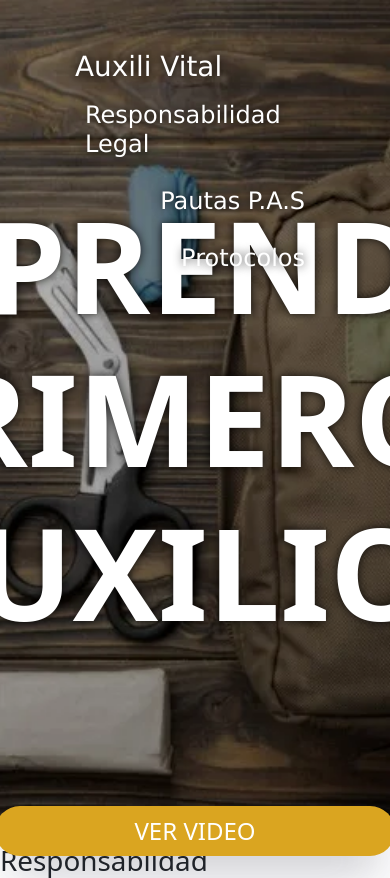
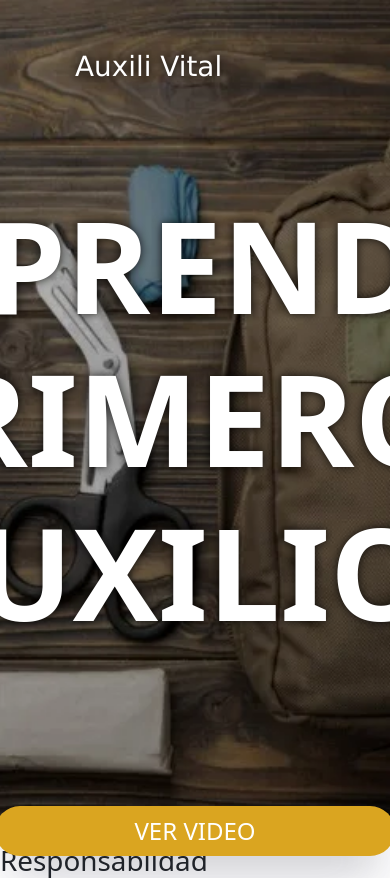
Before and after one commit to mikeGit147/Auxili_vital, a PHP site: page / in a window 390 px wide; the page is wider, and only the part inside the window is pictured. Shown: the top 878 px of that part. Run offline with PHP 8.4, Linux system fonts and the light colour scheme.

Commit message:
responsive

```diff
--- a/css/header.css
+++ b/css/header.css
@@ -1,6 +1,32 @@
 
+@media screen and (max-width: 1000px) {
+    .navbar-right {display: none;}
+    .navbar a.icon {
+      float: right;
+      display: block;
+    }
+  }
+
+  /* The "responsive" class is added to the topnav with JavaScript when the user clicks on the icon. This class makes the topnav look good on small screens (display the links vertically instead of horizontally) */
+/* @media screen and (max-width: 600px) {
+    .navbar.responsive {position: relative;}
+    .navbar.responsive a.icon {
+      position: absolute;
+      right: 0;
+      top: 0;
+    }
+    .navbar.responsive a {
+      float: none;
+      display: block;
+      text-align: left;
+    }
+  }
+  .navbar .icon {
+    display: none;
+  } */
 div.navbar{
     width: 100%;
+    height: auto;
     display: flex;
     float: left;
     align-items: center;
@@ -32,7 +58,9 @@ div.navbar{
 .navbar-left a h1:active{
     transform: scale(0.9);
 }
-/* hero section */
+
+
+                    /* hero section */
 
 .hero-background{
     background-image: url("../assets/img/1.jpg");
@@ -56,6 +84,7 @@ div.navbar{
 }
 
 .hero-container .title h1{
+    height: auto;
     margin-top: 50px;
     font-size: 8rem;
     font-weight: 700;
--- a/sections/navbar.php
+++ b/sections/navbar.php
@@ -1,10 +1,28 @@
+<link rel="stylesheet" href="https://cdnjs.cloudflare.com/ajax/libs/font-awesome/4.7.0/css/font-awesome.min.css">
 <div class="navbar">
-    <div class="navbar-left" id="navbar">
+    <div class="navbar-left">
         <a href="#"><h1>Auxili Vital</h1></a>
     </div>
-    <div class="navbar-right">
+    <div class="navbar-right" id="navbar">
         <a href="#responsabilidad"><h2>Responsabilidad Legal</h2></a>
         <a href="#pautas"><h2>Pautas P.A.S</h2></a>
         <a href="#protocolos"><h2>Protocolos</h2></a>
+        <a href="#" class="icon" onclick="openMenu()">
+            <i class="fa fa-bars"></i>
+        </a>
     </div>
 </div>
+<?php
+/* function openMenu() {
+    $navbar = document.getElementById("navbar");
+    $icon = document.getElementByClass("icon");
+    icon.style.display= "none";
+    navbar.style.display = "block";
+}
+function closMenu() {
+    $navbar = document.getElementById("navbar");
+    $icon = document.getElementByClass("icon");
+    icon.style.display= "block";
+    navbar.style.display = "none";
+ } */
+ ?>
```
